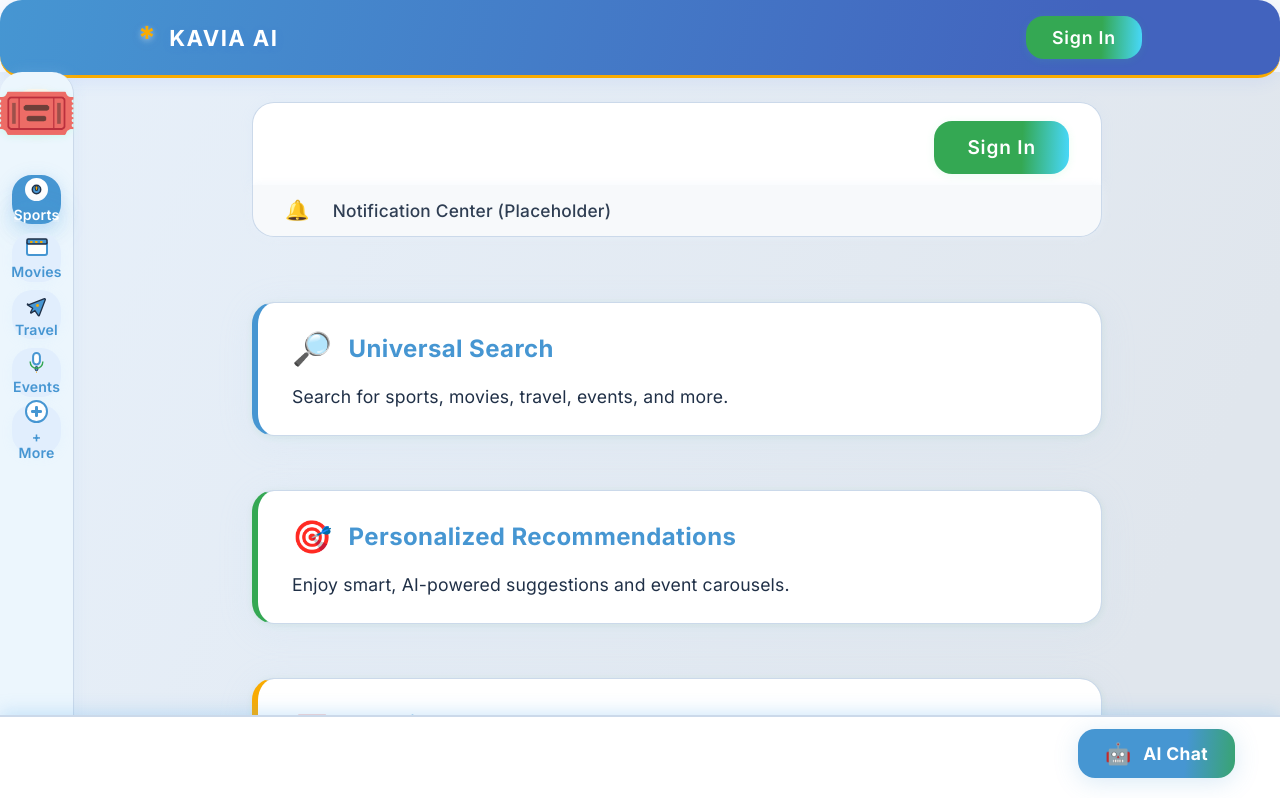
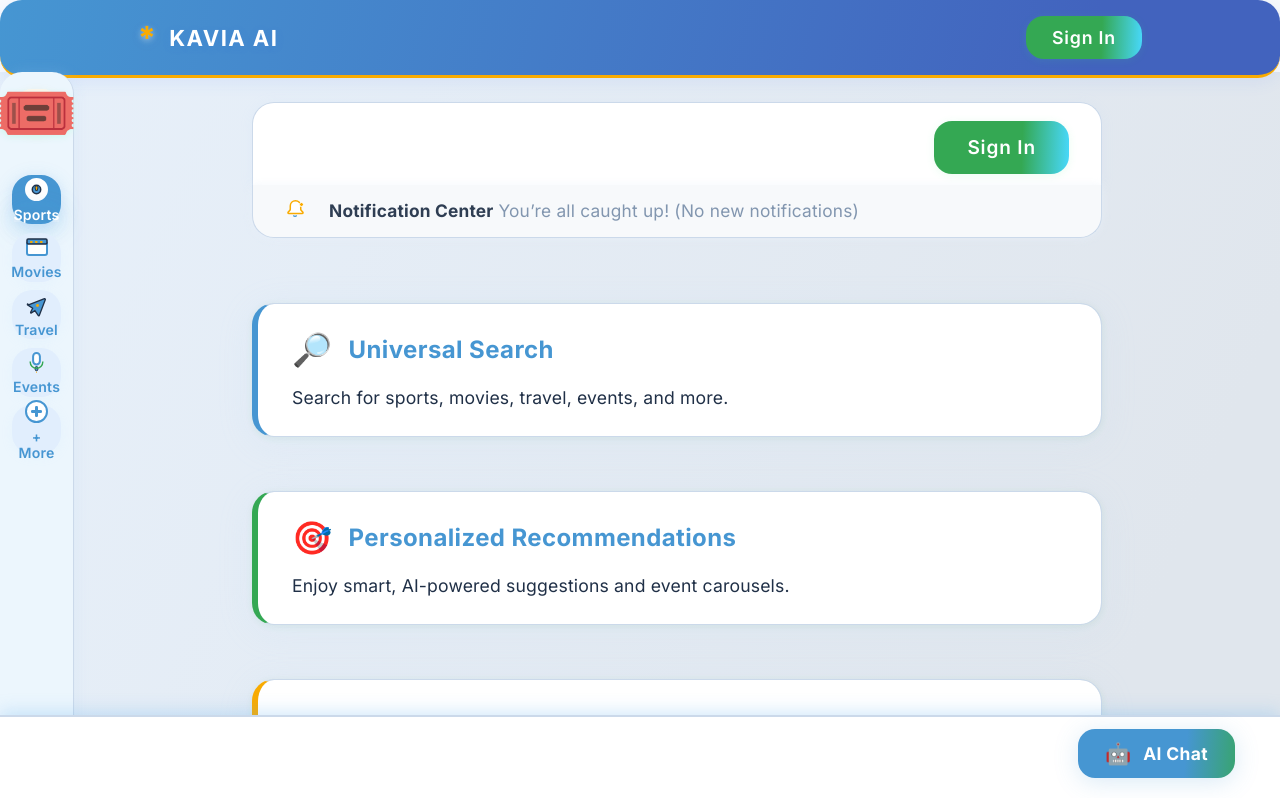
Before and after one commit to Workflow-Manager-admin/omniticket-ai-23181-5b174098, a React (Create React App) app in the folder omniticket_ai/: page / in a window 1280 px wide. Shown: the top 798 px of the page. Built offline with nearby package versions, Linux system fonts and the light colour scheme; the HTML template or start-up script is replaced by a standard one.

Commit message:
Auto-commit: Changes as of 2025-05-29T05:12:45.085442+00:00

```diff
--- a/omniticket_ai/src/MainContainer.js
+++ b/omniticket_ai/src/MainContainer.js
@@ -84,12 +84,21 @@
           <div className="signin-bar">
             <button className="btn btn-large main-signin-btn">Sign In</button>
           </div>
+          {/* Distinct Notification Center Card - visually catchy, refined for a modern professional look */}
           <aside className="main-notification-center" aria-label="Notifications">
-            <div className="notification-bell" title="Notifications">
-              🔔
+            <div className="notification-bell" title="Notifications" tabIndex="0" role="button" aria-label="Open notifications">
+              {/* Modern bell icon, high contrast */}
+              <svg width="21" height="21" viewBox="0 0 21 21" fill="none" aria-hidden="true" style={{marginBottom: -1}}>
+                <path d="M10.5 2.75c-3.031 0-5.221 2.151-5.221 5.319v2.833c0 .446-.169 1.025-.377 1.384L3.09 14.3c-.393.661-.052 1.2.747 1.2h13.326c.8 0 1.14-.539.747-1.2l-1.813-2.014c-.208-.36-.377-.938-.377-1.384v-2.833C15.721 4.9 13.532 2.75 10.5 2.75Z" stroke="#F9AB00" strokeWidth="1.5" fill="#fff"/>
+                <circle cx="16.5" cy="6.5" r="2" fill="#F9AB00" stroke="#fff" strokeWidth="1"/>
+                <path d="M8.3 17.5c.553.604 1.201.9 1.714.9.513 0 1.16-.296 1.714-.9" stroke="#4696d2" strokeWidth="1.2" fill="none"/>
+              </svg>
             </div>
-            <div className="main-notification-center-label">
-              Notification Center (Placeholder)
+            <div className="main-notification-center-label" title="All your notifications in one place.">
+              <strong>Notification Center</strong>&nbsp;
+              <span style={{color: "#7a8faa", fontWeight: 400}}>
+                You’re all caught up! (No new notifications)
+              </span>
             </div>
           </aside>
         </div>
```
Also changed, not shown: 2 other files (tests, documents, lock files or other folders).
